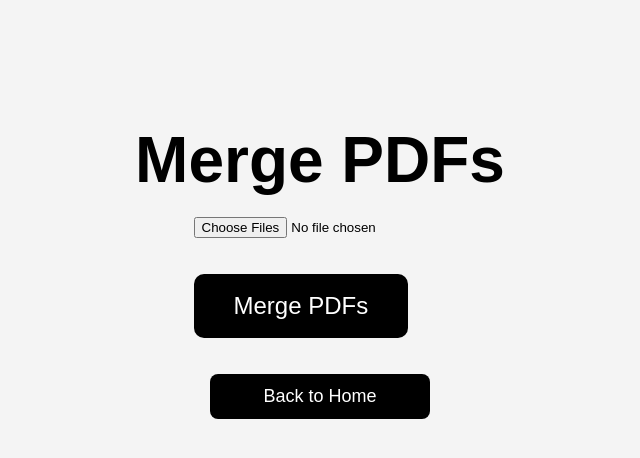
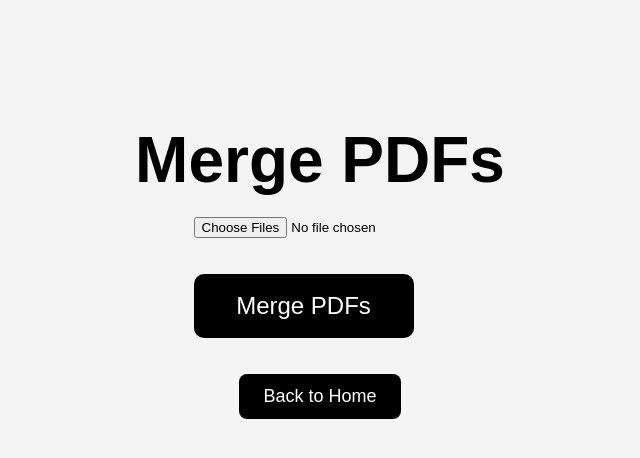
Before and after one commit to cheri-pixel/image_to_pdf-converter, a Flask app: page /merge-pdf in a window 1280 px wide. Shown: the top 458 px of the page, without its empty margins (320-960 px from the left). Run offline with Flask 3, Linux system fonts and the light colour scheme; the visitor is signed in with stand-in values (Sample User, id 1); parts of the project's set-up code (start-up, migrations or seed data) failed here and were passed over.

Commit message:
Update style.css

```diff
--- a/static/style.css
+++ b/static/style.css
@@ -70,9 +70,11 @@ button {
 
     cursor: pointer;
 
+    width: 220px;
+
 }
 
-button:hover {
+button: hover {
 
     opacity: 0.85;
 
@@ -99,7 +101,7 @@ button:hover {
 
     align-items: center;
 
-    min-width: 220px;
+    width: 220px;
 
     box-sizing: border-box;
 
```
